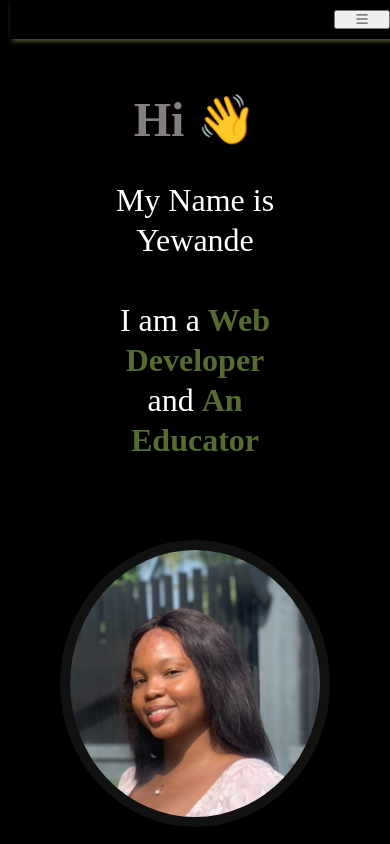
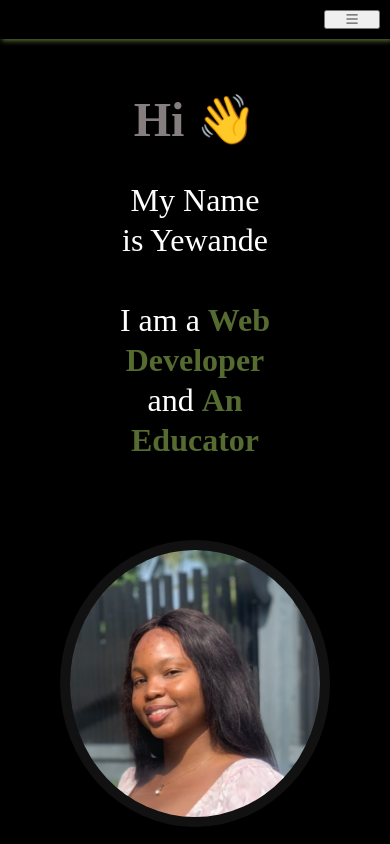
Before and after one commit to wandeyyyyy/simple-portfolio-test, a plain HTML site: page index.html in a window 390 px wide. Shown: the top 844 px of the page. Drawn offline with Linux system fonts and the light colour scheme.

Commit message:
nav adjust

```diff
--- a/style.css
+++ b/style.css
@@ -15,6 +15,7 @@ nav{
     font-weight: 500;
     position: fixed;
     top: 0;
+    left: 0;
     box-shadow: 2px 2px 5px  darkolivegreen;
     z-index: 1000;
     background-color: black;
@@ -249,7 +250,7 @@ i:hover{
 @media only screen and (max-width: 768px){
 
     body{
-        margin: 0 10px;
+       padding: 0 10px;
     }
 
     .home1{
```
